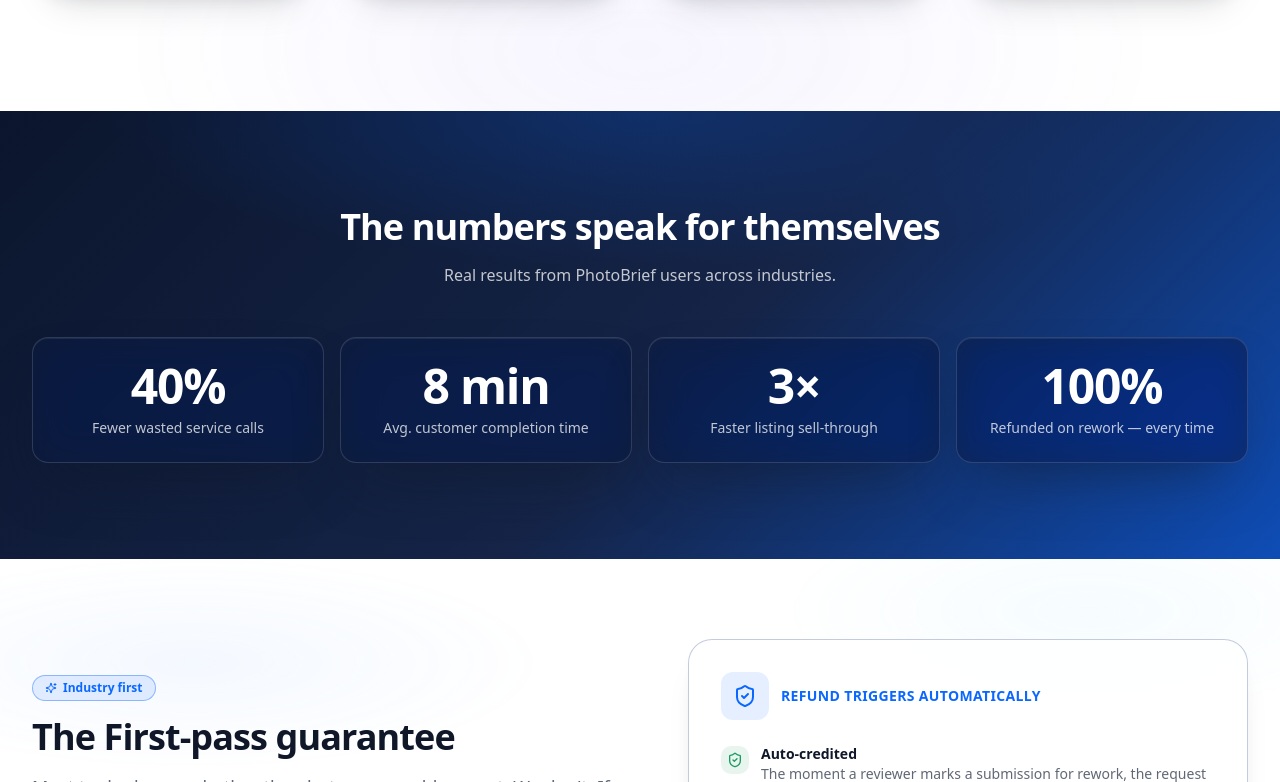
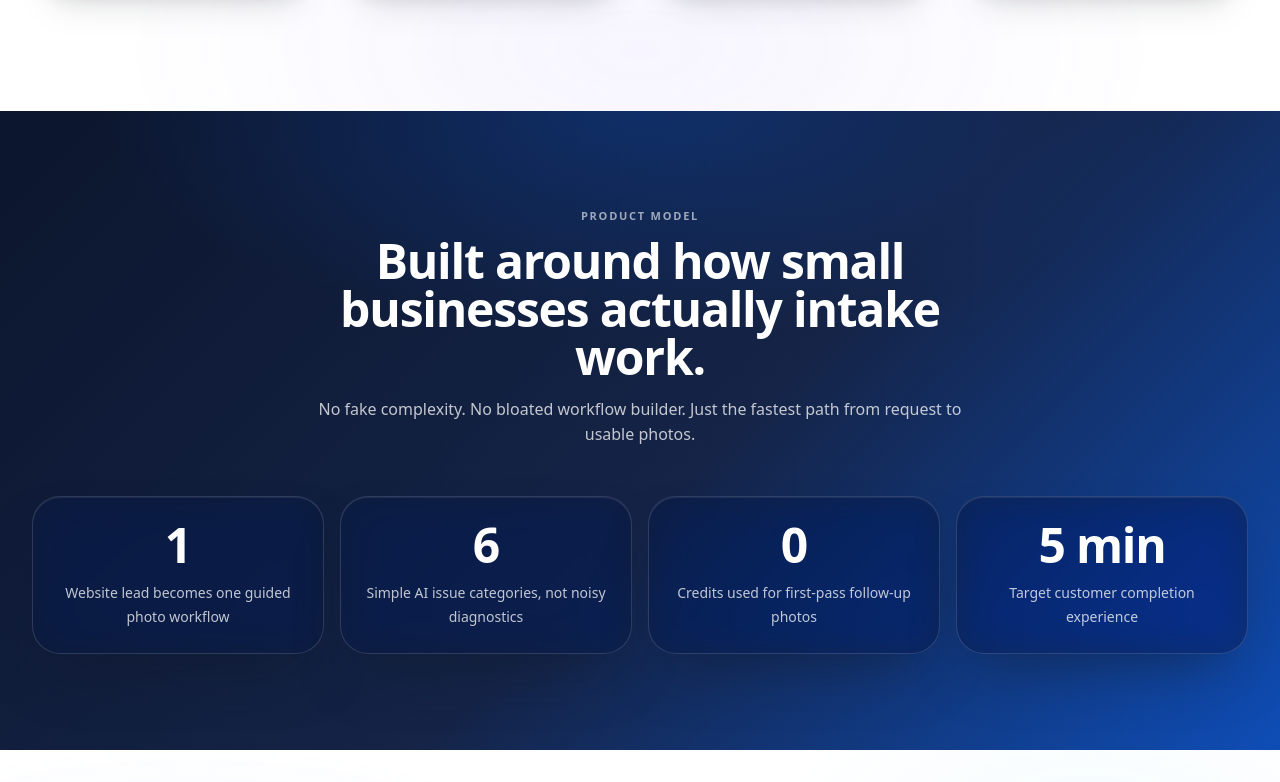
Before and after one commit to Rainbow-Meadow/photo-brief, a React (Vite) app: page / in a window 1280 px wide. Shown: the part 2458-3240 px from the top of the page. Built offline with nearby package versions, Linux system fonts and the light colour scheme; no server answers; the HTML template or start-up script is replaced by a standard one; what @lovable.dev/cloud-auth-js would draw is missing.

Commit message:
Replace stale marketing stats with product proof points

```diff
--- a/src/components/marketing/StatsBand.tsx
+++ b/src/components/marketing/StatsBand.tsx
@@ -1,37 +1,31 @@
 const stats = [
-  { value: "40%", label: "Fewer wasted service calls" },
-  { value: "8 min", label: "Avg. customer completion time" },
-  { value: "3×", label: "Faster listing sell-through" },
-  { value: "100%", label: "Refunded on rework — every time" },
+  { value: "1", label: "Website lead becomes one guided photo workflow" },
+  { value: "6", label: "Simple AI issue categories, not noisy diagnostics" },
+  { value: "0", label: "Credits used for first-pass follow-up photos" },
+  { value: "5 min", label: "Target customer completion experience" },
 ];
 
 export function StatsBand() {
   return (
     <section className="relative overflow-hidden bg-gradient-brand text-white">
-      <div
-        aria-hidden
-        className="pointer-events-none absolute inset-0 bg-gradient-radial-glow"
-      />
+      <div aria-hidden className="pointer-events-none absolute inset-0 bg-gradient-radial-glow" />
+      <div aria-hidden className="future-grid pointer-events-none absolute inset-0 opacity-20" />
       <div className="relative mx-auto max-w-7xl px-4 py-20 sm:px-6 lg:px-8 lg:py-24">
         <div className="mx-auto max-w-2xl text-center">
-          <h2 className="text-3xl font-bold tracking-tight sm:text-4xl">
-            The numbers speak for themselves
+          <p className="text-eyebrow text-white/60">Product model</p>
+          <h2 className="mt-3 text-3xl font-semibold tracking-tight sm:text-5xl">
+            Built around how small businesses actually intake work.
           </h2>
           <p className="mt-4 text-white/75">
-            Real results from PhotoBrief users across industries.
+            No fake complexity. No bloated workflow builder. Just the fastest path from request to usable photos.
           </p>
         </div>
 
         <div className="mt-12 grid gap-4 sm:grid-cols-2 lg:grid-cols-4">
           {stats.map((s) => (
-            <div
-              key={s.label}
-              className="glass-onDark rounded-2xl p-6 text-center lift-on-hover"
-            >
-              <div className="text-4xl font-semibold tracking-tight tabular-nums sm:text-5xl">
-                {s.value}
-              </div>
-              <p className="mt-2 text-sm text-white/75">{s.label}</p>
+            <div key={s.label} className="glass-onDark magnetic-card rounded-[1.75rem] p-6 text-center">
+              <div className="text-4xl font-semibold tracking-tight tabular-nums sm:text-5xl">{s.value}</div>
+              <p className="mt-3 text-sm leading-6 text-white/75">{s.label}</p>
             </div>
           ))}
         </div>
```
